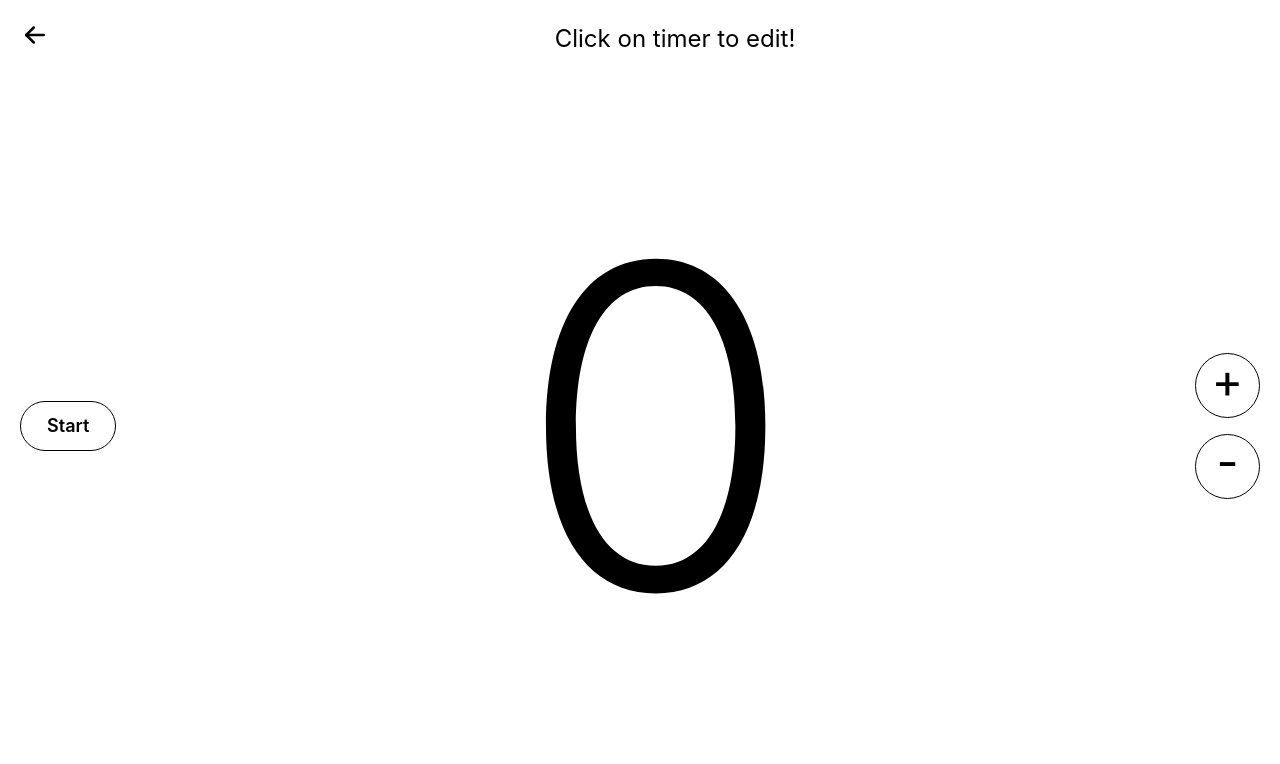
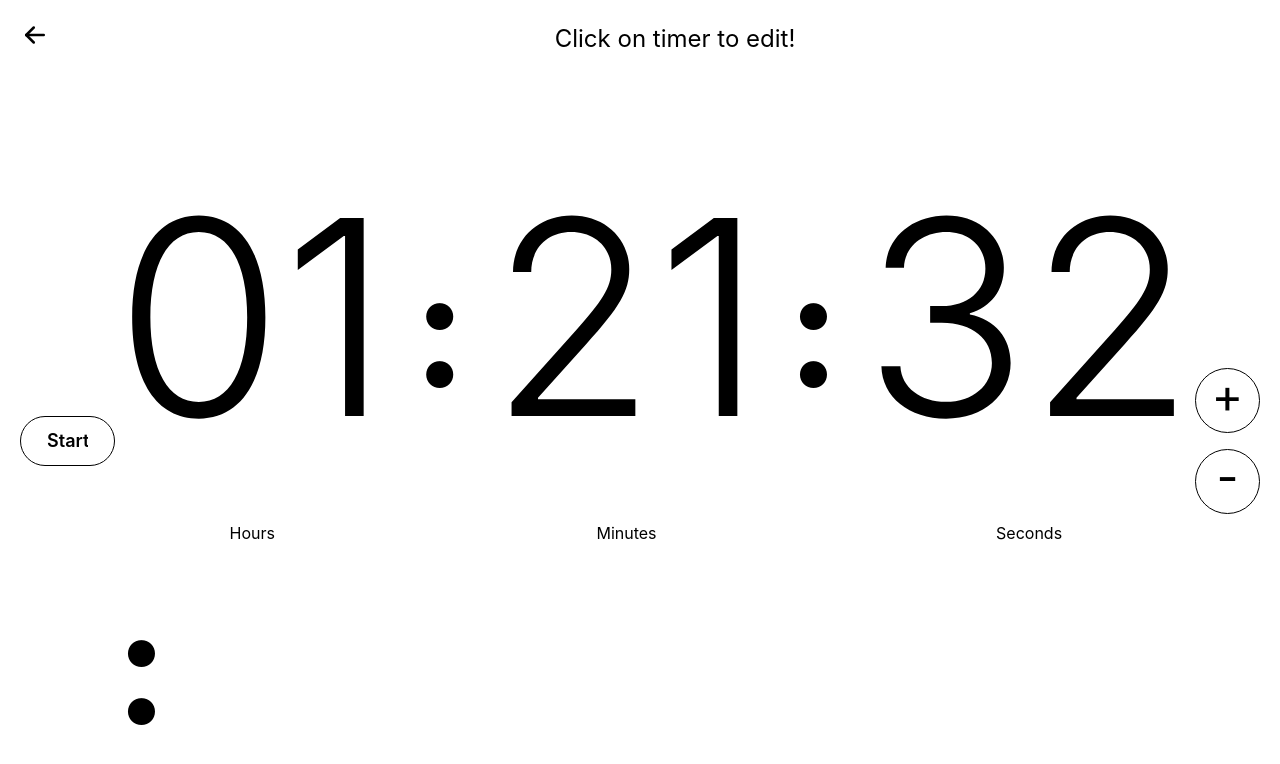
Before and after one commit to MuhammadHarisBaloch/time-machine, a Next.js app: page /timer in a window 1280 px wide. Shown: the top 764 px of the page. Built offline with nearby package versions, Linux system fonts and the light colour scheme.

Commit message:
[FEAT] timer added

```diff
--- a/app/timer/page.tsx
+++ b/app/timer/page.tsx
@@ -1,10 +1,30 @@
 "use client";
-import { Box, Button, Flex, Stack, Text, Title } from "@mantine/core";
+import { Box, Button, Flex, Group, Stack, Text, Title } from "@mantine/core";
 import { IconArrowLeft } from "@tabler/icons-react";
 import Link from "next/link";
 import RoundedButton from "../../components/Counter/RoundedButton";
+import { useState } from "react";
+import UpdateTimer from "@/components/Timer/TimerComponent";
+import TimerComponent from "@/components/Timer/TimerComponent";
+
+// function formatTimer(timer: number) {
+//   if (timer < 10) {
+//     return `0${timer}`;
+//   }
+//   return timer;
+// }
+
+// function formatTimer(timer: number) {
+//   return timer.toString().padStart(2, "0");
+// }
 
 export default function TimerPage() {
+  // const [seconds, setSeconds] = useState(57);
+  // const [minutes, setMinutes] = useState(30);
+  // const [hours, setHours] = useState(1);
+
+  const [timer, setTimer] = useState(4892);
+
   return (
     <Stack h="100vh">
       <Flex align="center" justify="space-between">
@@ -26,9 +46,8 @@ export default function TimerPage() {
         >
           Start
         </Button>
-        <Title order={3} fz="28rem" fw={300}>
-          0
-        </Title>
+        <TimerComponent timer={timer} />
+
         <Stack>
           <RoundedButton text="+" />
           <RoundedButton text="-" />
--- /dev/null
+++ b/components/Timer/TimerComponent/index.tsx
@@ -0,0 +1,16 @@
+import { Group } from "@mantine/core";
+import TimerDigit from "../TimerDigit";
+
+interface UpdateTimerProps {
+  timer: number;
+}
+
+export default function TimerComponent({ timer }: UpdateTimerProps) {
+  return (
+    <Group align="center" justify="space-between">
+      <TimerDigit timer={timer} unit="Hours" />
+      <TimerDigit timer={timer} unit="Minutes" />
+      <TimerDigit timer={timer} unit="Seconds" />
+    </Group>
+  );
+}
--- /dev/null
+++ b/components/Timer/TimerDigit/index.tsx
@@ -0,0 +1,40 @@
+import { Stack, Title, Text } from "@mantine/core";
+function formatTimer(timer: number) {
+  return Math.trunc(timer).toString().padStart(2, "0");
+}
+
+function calculateUnit(timer: number, unit: string) {
+  const hour = timer / 3600;
+  const minute = (timer % 3600) / 60;
+  const second = (timer % 3600) % 60;
+  console.log(minute);
+
+  if (unit == "Hours") {
+    return formatTimer(hour);
+  }
+  if (unit == "Minutes") {
+    return formatTimer(minute);
+  }
+  if (unit == "Seconds") {
+    return formatTimer(second);
+  }
+}
+
+interface TimerDigitProps {
+  unit: string;
+  timer: number;
+}
+
+export default function TimerDigit({ timer, unit }: TimerDigitProps) {
+  return (
+    <>
+      <Stack gap={0} align="center">
+        <Title order={5} fz="17rem" fw={300}>
+          {calculateUnit(timer, unit)}
+        </Title>
+        <Text>{unit}</Text>
+      </Stack>
+      <Title fz="10rem">:</Title>
+    </>
+  );
+}
```
